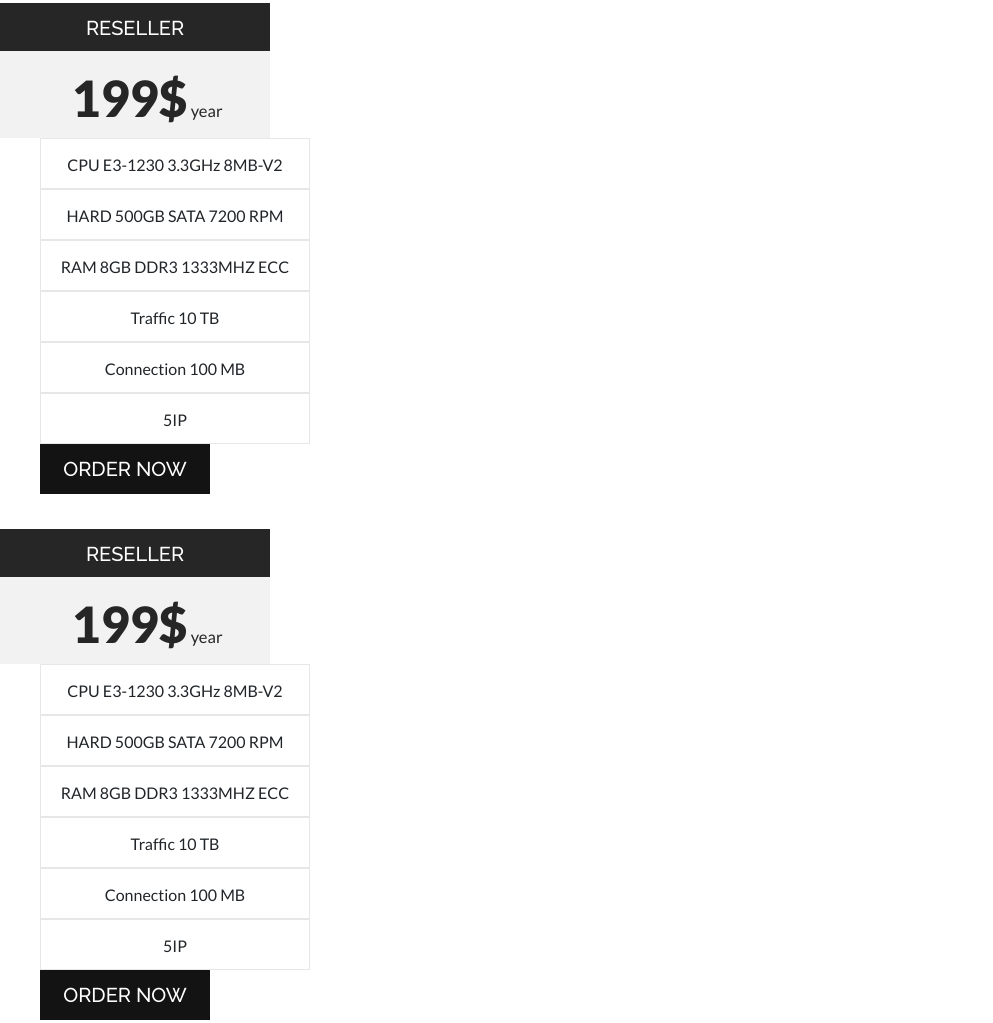
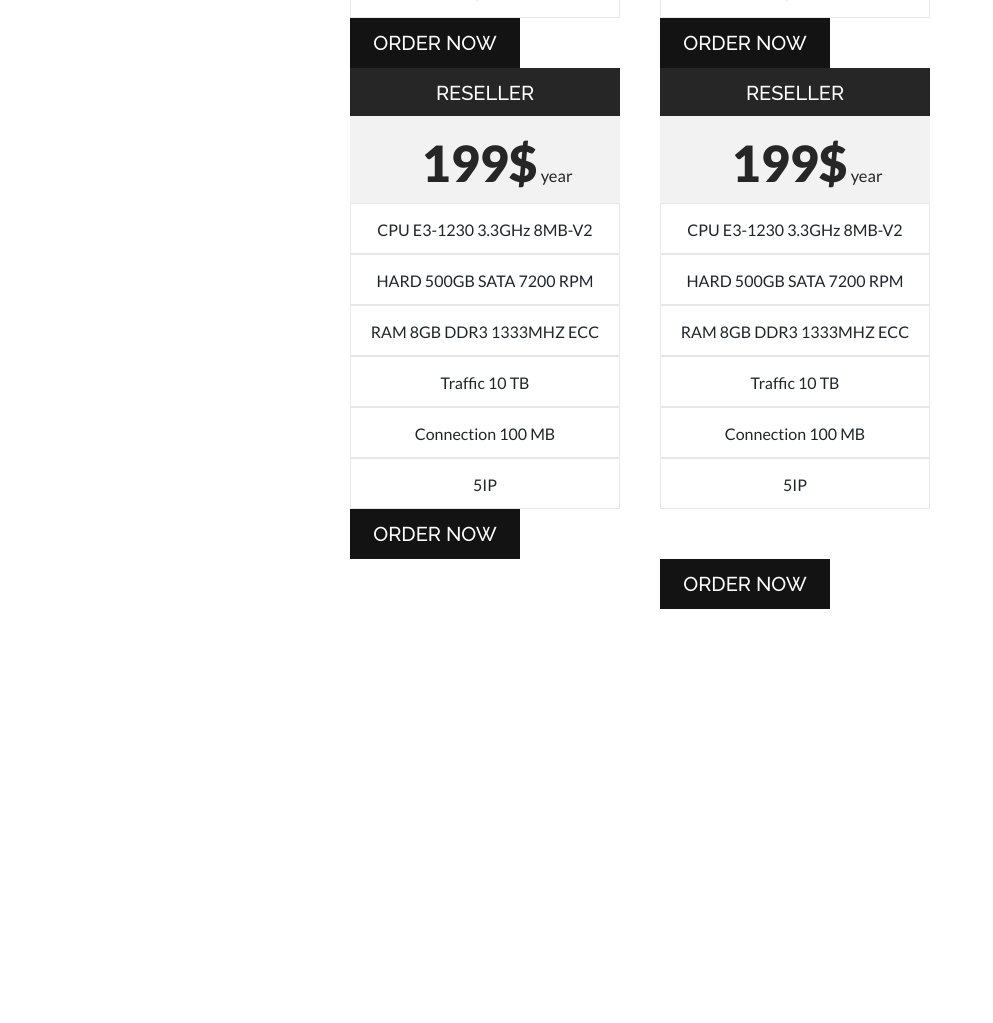
Before and after one commit to Arseniy-dex/Arseniy-dex.github.io, a website: page src/index.html in a window 1280 px wide. Shown: the part 8705-9728 px from the top of the page, without its empty margins (0-993 px from the left). After the commit the page ends 9314 px from the top, so only its background shows below. Drawn offline with Linux system fonts and the light colour scheme.

Commit message:
second commit

```diff
--- a/src/index.html
+++ b/src/index.html
@@ -511,8 +511,8 @@
                             <li>Traffic 10 TB</li>
                             <li>Connection 100 MB</li>
                             <li>5IP</li>
-                            <button class="button">order now</button>
                         </ul>
+                        <div class="bestseller__plan-button"><button class="button">order now</button></div>
                     </div>
                 </div>
             </div>
--- a/src/sass/blocks/_bestseller.scss
+++ b/src/sass/blocks/_bestseller.scss
@@ -8,7 +8,11 @@
     }
     .bestseller__wrapper{
         margin-top: 100px;
+        padding: 0 350px;
     .bestseller__tabs{
+        display: flex;
+        justify-content: space-between;
+        flex-wrap: wrap;
     .bestseller__tab{
     .bestseller__name{
         font-family: Raleway;
@@ -41,22 +45,20 @@
         }
     }
     .bestseller__plan{
-        height: 391px;
-        margin-left: 0;
+        height: 356px;
+        padding-left: 0;
+        list-style: none;
         margin-bottom: 0;
         margin: 0;
         li{
             width: 270px;
             height: 51px;
-            margin-left: 0;
             font-family: Lato;
             font-size: 16px;
             font-weight: normal;
-            list-style: none;
             border: solid 1px #e7e7e7;
             text-align: center;
             padding-top: 14px;
-
         }
     }
     }
```
Also changed, not shown: src/css/style.min.css.
